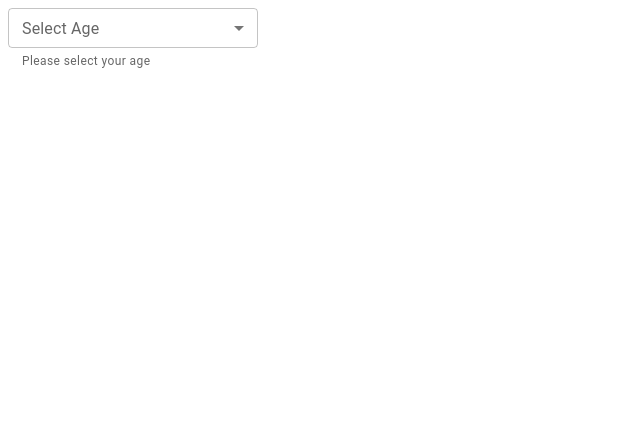
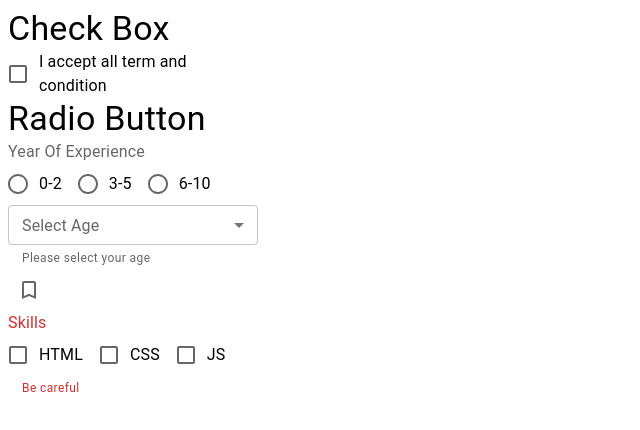
Before and after one commit to niambaust17/react-material-ui, a React (Create React App) app: page / in a window 1280 px wide. Shown: the top 430 px of the page, without its empty margins (0-640 px from the left). Built offline with nearby package versions, Linux system fonts and the light colour scheme.

Commit message:
1 file modified

```diff
--- a/src/components/MaterialSelect.js
+++ b/src/components/MaterialSelect.js
@@ -1,14 +1,79 @@
 import React, { useState } from 'react';
-import { Box, TextField, MenuItem } from '@mui/material';
+import {
+  Box,
+  TextField,
+  MenuItem,
+  Typography,
+  FormControl,
+  FormLabel,
+  RadioGroup,
+  FormGroup,
+  FormHelperText,
+  FormControlLabel,
+  Radio,
+  Checkbox,
+} from '@mui/material';
+import BookmarkBorderIcon from '@mui/icons-material/BookmarkBorder';
+import BookmarkIcon from '@mui/icons-material/Bookmark';
 
 const MaterialButton = () => {
   const [age, setAge] = useState([]);
+  const [skills, setSkills] = useState([]);
+  const [experience, setExperience] = useState('');
+  const [acceptTnC, setAcceptTnC] = useState(false);
   console.log({ age });
+  console.log({ experience });
+  console.log({ acceptTnC });
+  console.log({ skills });
+
   const handleChange = (e) => {
-    setAge(e.target.value);
+    // setAge(e.target.value);
+    // setExperience(e.target.value);
+    setAcceptTnC(e.target.checked);
   };
+
+  const handleSkillChange = (e) => {
+    const index = skills.indexOf(e.target.value);
+    if (index === -1) {
+      setSkills([...skills, e.target.value]);
+    } else {
+      setSkills(skills.filter((skill) => skill !== e.target.value));
+    }
+  };
+
   return (
     <Box width="250px">
+      <Box>
+        <Typography variant="h4">Check Box</Typography>
+        <FormControlLabel
+          control={<Checkbox checked={acceptTnC} onChange={handleChange} />}
+          label="I accept all term and condition"
+        />
+      </Box>
+      <Box>
+        <Typography variant="h4">Radio Button</Typography>
+        <FormControl>
+          <FormLabel id="job-experience-group-label">
+            Year Of Experience
+          </FormLabel>
+          <RadioGroup
+            aria-labelledby="job-experience-group-label"
+            value={experience}
+            onChange={handleChange}
+            name="job-experience-group"
+            row
+          >
+            <FormControlLabel
+              value="0-2"
+              control={<Radio size="medium" color="secondary" />}
+              label="0-2"
+            />
+            <FormControlLabel value="3-5" control={<Radio />} label="3-5" />
+            <FormControlLabel value="6-10" control={<Radio />} label="6-10" />
+          </RadioGroup>
+        </FormControl>
+      </Box>
+      <Box>
         <TextField
           label="Select Age"
           select
@@ -25,6 +90,53 @@ const MaterialButton = () => {
           <MenuItem value={30}>Thirty</MenuItem>
         </TextField>
       </Box>
+      <Box>
+        <Checkbox
+          checked={acceptTnC}
+          icon={<BookmarkBorderIcon />}
+          checkedIcon={<BookmarkIcon />}
+          onChange={handleChange}
+        />
+      </Box>
+      <Box>
+        <FormControl error>
+          <FormLabel>Skills</FormLabel>
+          <FormGroup row size='small'>
+            <FormControlLabel
+              control={
+                <Checkbox
+                  checked={skills.includes('html')}
+                  onChange={handleSkillChange}
+                />
+              }
+              label="HTML"
+              value="html"
+            />
+            <FormControlLabel
+              control={
+                <Checkbox
+                  checked={skills.includes('css')}
+                  onChange={handleSkillChange}
+                />
+              }
+              label="CSS"
+              value="css"
+            />
+            <FormControlLabel
+              control={
+                <Checkbox
+                  checked={skills.includes('javascript')}
+                  onChange={handleSkillChange}
+                />
+              }
+              label="JS"
+              value="javascript"
+            />
+          </FormGroup>
+          <FormHelperText>Be careful</FormHelperText>
+        </FormControl>
+      </Box>
+    </Box>
   );
 };
 
```
Lines whose indentation alone changed are shown as unchanged.
